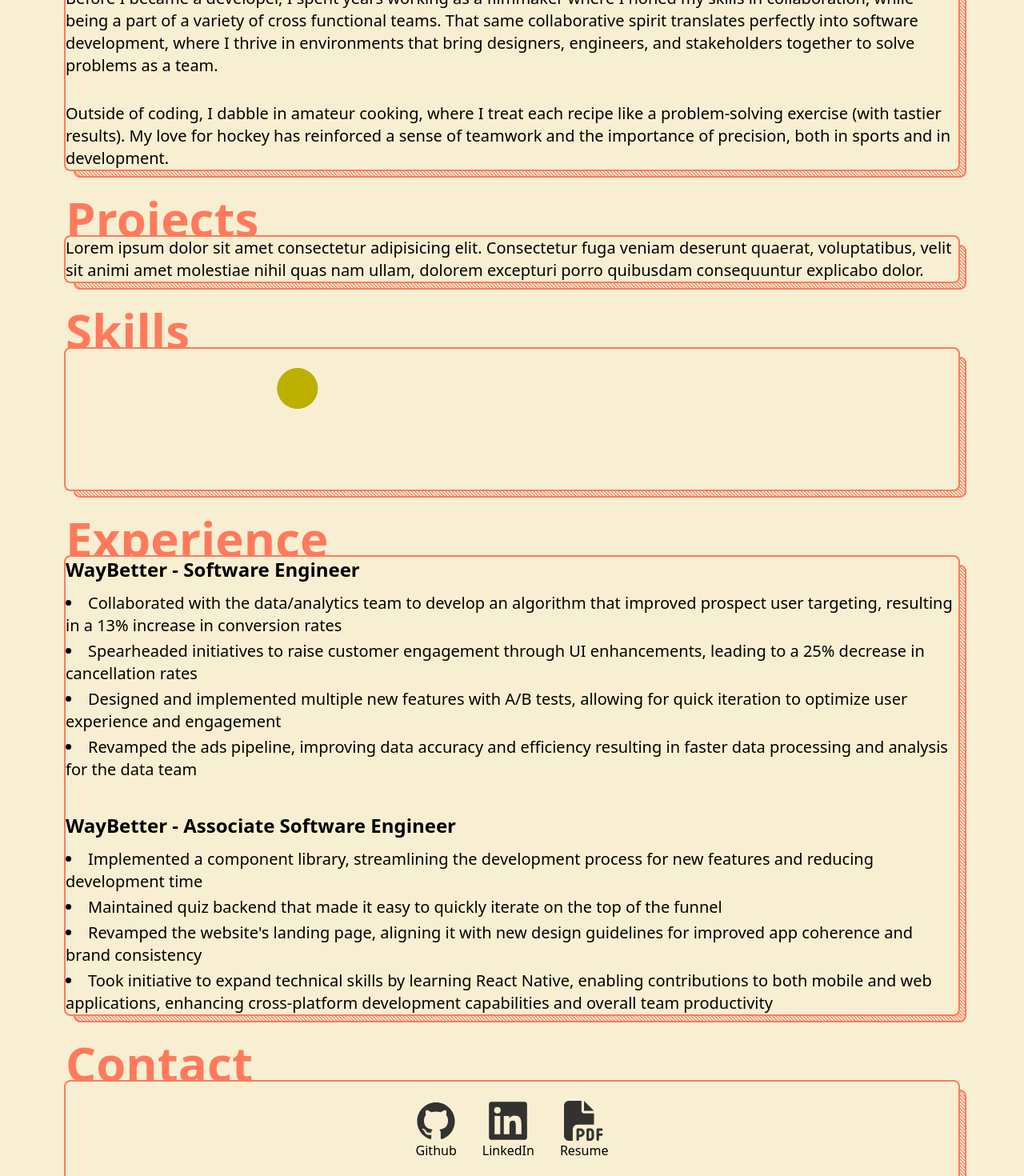
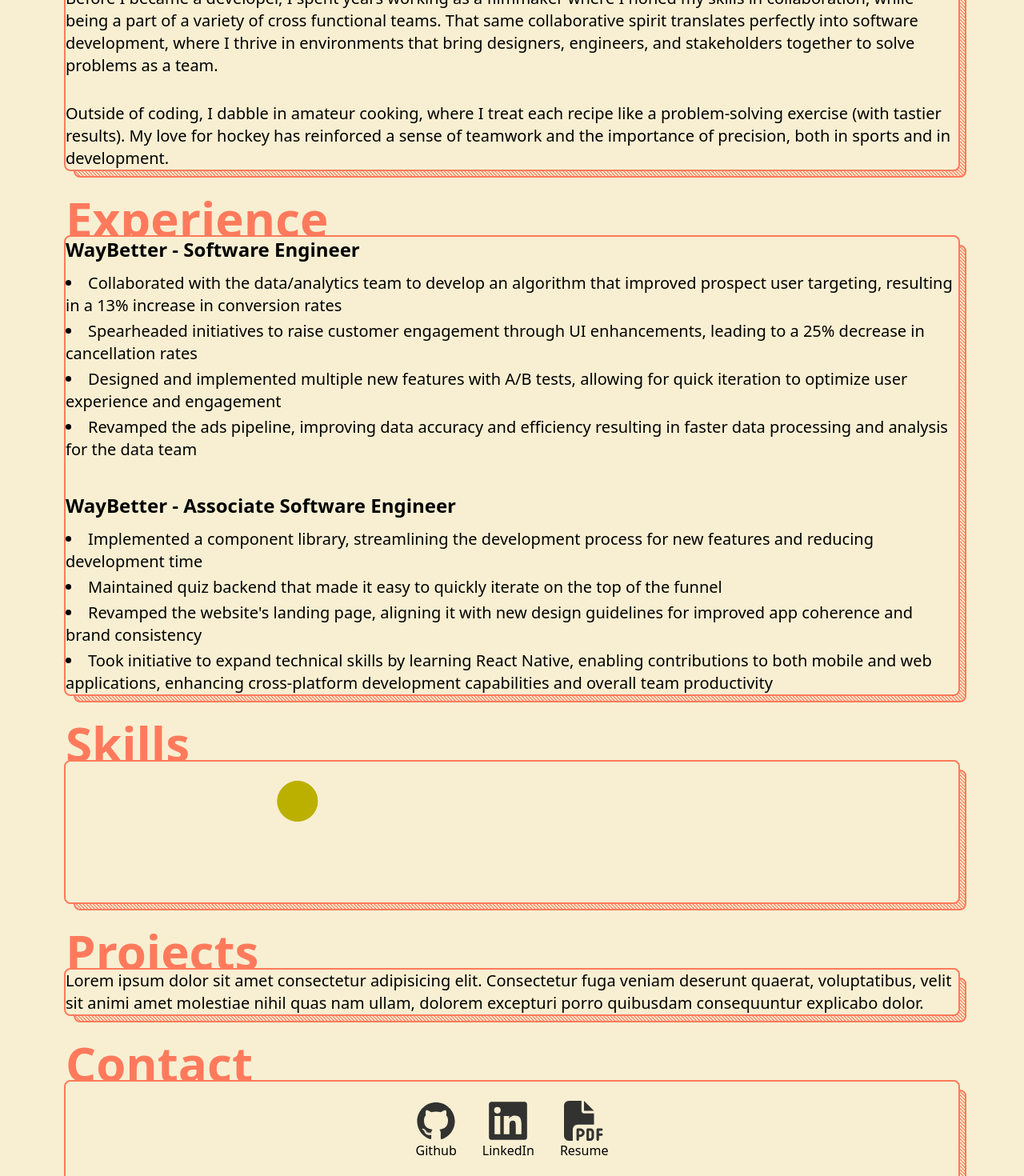
Before and after one commit to Tony-Villa/portfolio-3, a SvelteKit app: page / in a window 1280 px wide. Shown: the part 864-2334 px from the top of the page at 80% size. Built offline with nearby package versions, Linux system fonts and the light colour scheme.

Commit message:
fix: re arrange sections

```diff
--- a/src/routes/+page.svelte
+++ b/src/routes/+page.svelte
@@ -15,14 +15,14 @@
     <section id="about" class="page-sec">
       <About />
     </section>
-    <section id="projects" class="page-sec">
-      <Projects />
+    <section id="experience" class="page-sec">
+      <Experience />
     </section>
     <section id="skills-section" class="page-sec min-h-[25%]">
       <Skills />
     </section>
-    <section id="experience" class="page-sec">
-      <Experience />
+    <section id="projects" class="page-sec">
+      <Projects />
     </section>
     <section id="contact" class="page-sec pb-20">
       <Contact />
```
